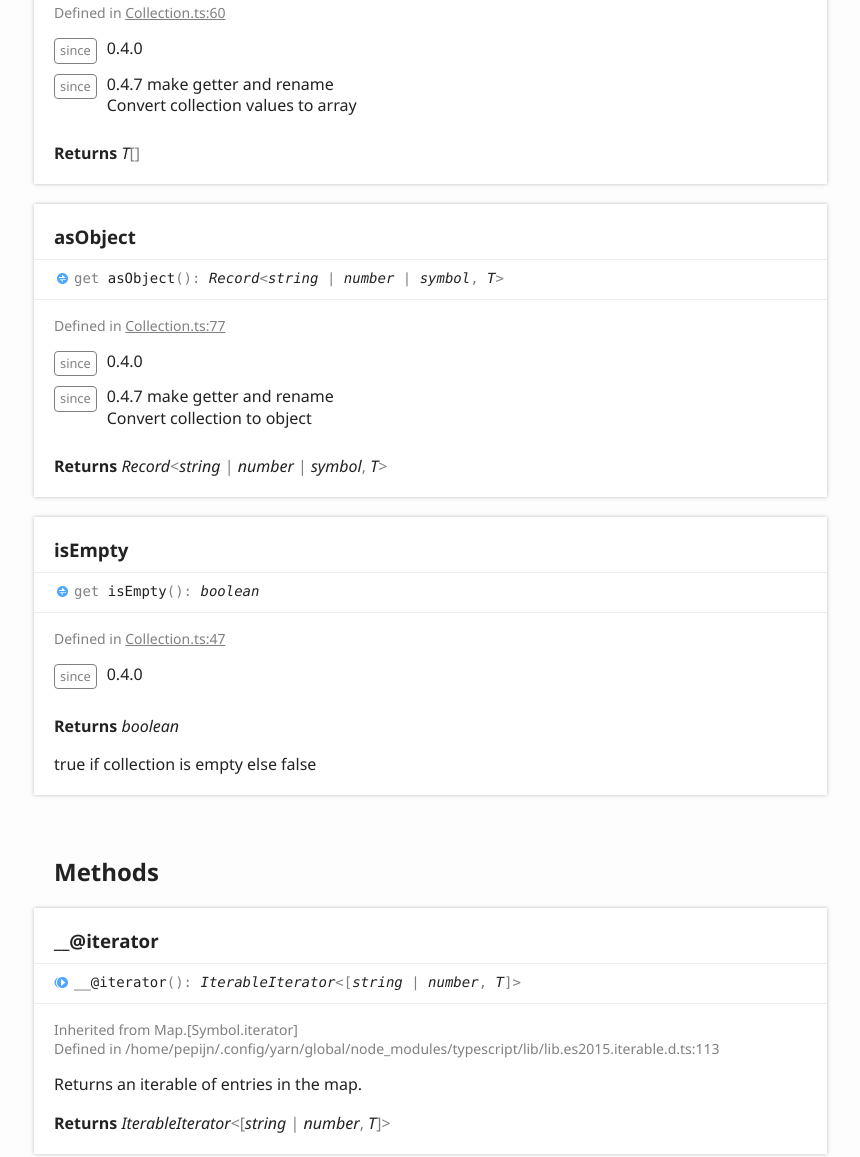
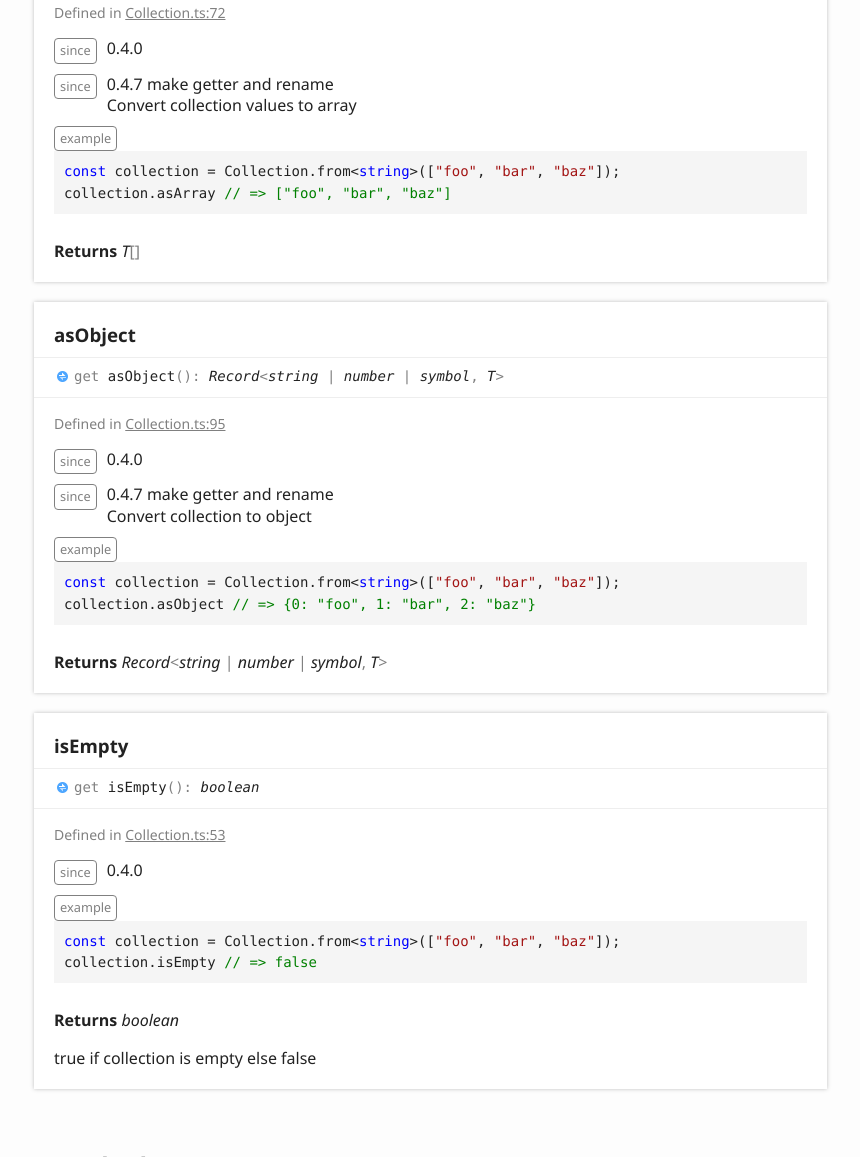
Before and after one commit to Pepijn98/Collection, a website: page docs/classes/collection.html in a window 1280 px wide. Shown: the part 2646-3803 px from the top of the page, without its empty margins (6-866 px from the left). Drawn offline with Linux system fonts and the light colour scheme.

Commit message:
Add the last couple examples

```diff
--- a/docs/classes/collection.html
+++ b/docs/classes/collection.html
@@ -154,7 +154,7 @@
 						<li class="tsd-description">
 							<aside class="tsd-sources">
 								<ul>
-									<li>Defined in <a href="https://github.com/KurozeroPB/ts-collection/blob/1c36846/src/Collection.ts#L10">Collection.ts:10</a></li>
+									<li>Defined in <a href="https://github.com/KurozeroPB/ts-collection/blob/751362e/src/Collection.ts#L10">Collection.ts:10</a></li>
 								</ul>
 							</aside>
 							<div class="tsd-comment tsd-typography">
@@ -230,7 +230,7 @@
 						<li class="tsd-description">
 							<aside class="tsd-sources">
 								<ul>
-									<li>Defined in <a href="https://github.com/KurozeroPB/ts-collection/blob/1c36846/src/Collection.ts#L60">Collection.ts:60</a></li>
+									<li>Defined in <a href="https://github.com/KurozeroPB/ts-collection/blob/751362e/src/Collection.ts#L72">Collection.ts:72</a></li>
 								</ul>
 							</aside>
 							<div class="tsd-comment tsd-typography">
@@ -241,6 +241,10 @@
 									<dt>since</dt>
 									<dd><p>0.4.7 make getter and rename</p>
 										<p>Convert collection values to array</p>
+									</dd>
+									<dt>example</dt>
+									<dd><pre><code class="language-ts"><span class="hljs-keyword">const</span> collection = Collection.from&lt;<span class="hljs-built_in">string</span>&gt;([<span class="hljs-string">"foo"</span>, <span class="hljs-string">"bar"</span>, <span class="hljs-string">"baz"</span>]);
+collection.asArray <span class="hljs-comment">// =&gt; ["foo", "bar", "baz"]</span></code></pre>
 									</dd>
 								</dl>
 							</div>
@@ -258,7 +262,7 @@
 						<li class="tsd-description">
 							<aside class="tsd-sources">
 								<ul>
-									<li>Defined in <a href="https://github.com/KurozeroPB/ts-collection/blob/1c36846/src/Collection.ts#L77">Collection.ts:77</a></li>
+									<li>Defined in <a href="https://github.com/KurozeroPB/ts-collection/blob/751362e/src/Collection.ts#L95">Collection.ts:95</a></li>
 								</ul>
 							</aside>
 							<div class="tsd-comment tsd-typography">
@@ -269,6 +273,10 @@
 									<dt>since</dt>
 									<dd><p>0.4.7 make getter and rename</p>
 										<p>Convert collection to object</p>
+									</dd>
+									<dt>example</dt>
+									<dd><pre><code class="language-ts"><span class="hljs-keyword">const</span> collection = Collection.from&lt;<span class="hljs-built_in">string</span>&gt;([<span class="hljs-string">"foo"</span>, <span class="hljs-string">"bar"</span>, <span class="hljs-string">"baz"</span>]);
+collection.asObject <span class="hljs-comment">// =&gt; {0: "foo", 1: "bar", 2: "baz"}</span></code></pre>
 									</dd>
 								</dl>
 							</div>
@@ -286,13 +294,17 @@
 						<li class="tsd-description">
 							<aside class="tsd-sources">
 								<ul>
-									<li>Defined in <a href="https://github.com/KurozeroPB/ts-collection/blob/1c36846/src/Collection.ts#L47">Collection.ts:47</a></li>
+									<li>Defined in <a href="https://github.com/KurozeroPB/ts-collection/blob/751362e/src/Collection.ts#L53">Collection.ts:53</a></li>
 								</ul>
 							</aside>
 							<div class="tsd-comment tsd-typography">
 								<dl class="tsd-comment-tags">
 									<dt>since</dt>
 									<dd><p>0.4.0</p>
+									</dd>
+									<dt>example</dt>
+									<dd><pre><code class="language-ts"><span class="hljs-keyword">const</span> collection = Collection.from&lt;<span class="hljs-built_in">string</span>&gt;([<span class="hljs-string">"foo"</span>, <span class="hljs-string">"bar"</span>, <span class="hljs-string">"baz"</span>]);
+collection.isEmpty <span class="hljs-comment">// =&gt; false</span></code></pre>
 									</dd>
 								</dl>
 							</div>
@@ -337,7 +349,7 @@
 						<li class="tsd-description">
 							<aside class="tsd-sources">
 								<ul>
-									<li>Defined in <a href="https://github.com/KurozeroPB/ts-collection/blob/1c36846/src/Collection.ts#L168">Collection.ts:168</a></li>
+									<li>Defined in <a href="https://github.com/KurozeroPB/ts-collection/blob/751362e/src/Collection.ts#L186">Collection.ts:186</a></li>
 								</ul>
 							</aside>
 							<div class="tsd-comment tsd-typography">
@@ -379,7 +391,7 @@ collection.add(<span class="hljs-string">"foo"</span>);
 						<li class="tsd-description">
 							<aside class="tsd-sources">
 								<ul>
-									<li>Defined in <a href="https://github.com/KurozeroPB/ts-collection/blob/1c36846/src/Collection.ts#L199">Collection.ts:199</a></li>
+									<li>Defined in <a href="https://github.com/KurozeroPB/ts-collection/blob/751362e/src/Collection.ts#L217">Collection.ts:217</a></li>
 								</ul>
 							</aside>
 							<div class="tsd-comment tsd-typography">
@@ -429,7 +441,7 @@ collection.addMany({ <span class="hljs-string">"foo"</span>: <span class="hljs-s
 						<li class="tsd-description">
 							<aside class="tsd-sources">
 								<ul>
-									<li>Defined in <a href="https://github.com/KurozeroPB/ts-collection/blob/1c36846/src/Collection.ts#L359">Collection.ts:359</a></li>
+									<li>Defined in <a href="https://github.com/KurozeroPB/ts-collection/blob/751362e/src/Collection.ts#L389">Collection.ts:389</a></li>
 								</ul>
 							</aside>
 							<div class="tsd-comment tsd-typography">
@@ -468,7 +480,7 @@ collection.addMany({ <span class="hljs-string">"foo"</span>: <span class="hljs-s
 						<li class="tsd-description">
 							<aside class="tsd-sources">
 								<ul>
-									<li>Defined in <a href="https://github.com/KurozeroPB/ts-collection/blob/1c36846/src/Collection.ts#L384">Collection.ts:384</a></li>
+									<li>Defined in <a href="https://github.com/KurozeroPB/ts-collection/blob/751362e/src/Collection.ts#L414">Collection.ts:414</a></li>
 								</ul>
 							</aside>
 							<div class="tsd-comment tsd-typography">
@@ -525,7 +537,7 @@ collection.addMany({ <span class="hljs-string">"foo"</span>: <span class="hljs-s
 						<li class="tsd-description">
 							<aside class="tsd-sources">
 								<ul>
-									<li>Defined in <a href="https://github.com/KurozeroPB/ts-collection/blob/1c36846/src/Collection.ts#L411">Collection.ts:411</a></li>
+									<li>Defined in <a href="https://github.com/KurozeroPB/ts-collection/blob/751362e/src/Collection.ts#L441">Collection.ts:441</a></li>
 								</ul>
 							</aside>
 							<div class="tsd-comment tsd-typography">
@@ -565,7 +577,7 @@ collection.addMany({ <span class="hljs-string">"foo"</span>: <span class="hljs-s
 						<li class="tsd-description">
 							<aside class="tsd-sources">
 								<ul>
-									<li>Defined in <a href="https://github.com/KurozeroPB/ts-collection/blob/1c36846/src/Collection.ts#L435">Collection.ts:435</a></li>
+									<li>Defined in <a href="https://github.com/KurozeroPB/ts-collection/blob/751362e/src/Collection.ts#L465">Collection.ts:465</a></li>
 								</ul>
 							</aside>
 							<div class="tsd-comment tsd-typography">
@@ -606,7 +618,7 @@ collection.addMany({ <span class="hljs-string">"foo"</span>: <span class="hljs-s
 						<li class="tsd-description">
 							<aside class="tsd-sources">
 								<ul>
-									<li>Defined in <a href="https://github.com/KurozeroPB/ts-collection/blob/1c36846/src/Collection.ts#L460">Collection.ts:460</a></li>
+									<li>Defined in <a href="https://github.com/KurozeroPB/ts-collection/blob/751362e/src/Collection.ts#L490">Collection.ts:490</a></li>
 								</ul>
 							</aside>
 							<div class="tsd-comment tsd-typography">
@@ -692,7 +704,7 @@ collection.addMany({ <span class="hljs-string">"foo"</span>: <span class="hljs-s
 						<li class="tsd-description">
 							<aside class="tsd-sources">
 								<ul>
-									<li>Defined in <a href="https://github.com/KurozeroPB/ts-collection/blob/1c36846/src/Collection.ts#L255">Collection.ts:255</a></li>
+									<li>Defined in <a href="https://github.com/KurozeroPB/ts-collection/blob/751362e/src/Collection.ts#L273">Collection.ts:273</a></li>
 								</ul>
 							</aside>
 							<div class="tsd-comment tsd-typography">
@@ -735,7 +747,7 @@ collection.filter(<span class="hljs-function">(<span class="hljs-params">item</s
 						<li class="tsd-description">
 							<aside class="tsd-sources">
 								<ul>
-									<li>Defined in <a href="https://github.com/KurozeroPB/ts-collection/blob/1c36846/src/Collection.ts#L230">Collection.ts:230</a></li>
+									<li>Defined in <a href="https://github.com/KurozeroPB/ts-collection/blob/751362e/src/Collection.ts#L248">Collection.ts:248</a></li>
 								</ul>
 							</aside>
 							<div class="tsd-comment tsd-typography">
@@ -903,7 +915,7 @@ collection.find(<span class="hljs-function">(<span class="hljs-params">item</spa
 						<li class="tsd-description">
 							<aside class="tsd-sources">
 								<ul>
-									<li>Defined in <a href="https://github.com/KurozeroPB/ts-collection/blob/1c36846/src/Collection.ts#L283">Collection.ts:283</a></li>
+									<li>Defined in <a href="https://github.com/KurozeroPB/ts-collection/blob/751362e/src/Collection.ts#L301">Collection.ts:301</a></li>
 								</ul>
 							</aside>
 							<div class="tsd-comment tsd-typography">
@@ -978,7 +990,7 @@ collection.map(<span class="hljs-function">(<span class="hljs-params">v</span>)
 						<li class="tsd-description">
 							<aside class="tsd-sources">
 								<ul>
-									<li>Defined in <a href="https://github.com/KurozeroPB/ts-collection/blob/1c36846/src/Collection.ts#L313">Collection.ts:313</a></li>
+									<li>Defined in <a href="https://github.com/KurozeroPB/ts-collection/blob/751362e/src/Collection.ts#L331">Collection.ts:331</a></li>
 								</ul>
 							</aside>
 							<div class="tsd-comment tsd-typography">
@@ -1024,7 +1036,7 @@ col1.merge(col2);
 						<li class="tsd-description">
 							<aside class="tsd-sources">
 								<ul>
-									<li>Defined in <a href="https://github.com/KurozeroPB/ts-collection/blob/1c36846/src/Collection.ts#L331">Collection.ts:331</a></li>
+									<li>Defined in <a href="https://github.com/KurozeroPB/ts-collection/blob/751362e/src/Collection.ts#L355">Collection.ts:355</a></li>
 								</ul>
 							</aside>
 							<div class="tsd-comment tsd-typography">
@@ -1032,6 +1044,10 @@ col1.merge(col2);
 									<dt>since</dt>
 									<dd><p>0.1.0</p>
 										<p>Returns a random Object from the Collection or undefined if the Collection is empty</p>
+									</dd>
+									<dt>example</dt>
+									<dd><pre><code class="language-ts"><span class="hljs-keyword">const</span> collection = Collection.from&lt;<span class="hljs-built_in">string</span>&gt;([<span class="hljs-string">"foo"</span>, <span class="hljs-string">"bar"</span>, <span class="hljs-string">"baz"</span>]);
+collection.random(); <span class="hljs-comment">// =&gt; will return 1 of foo, bar or baz</span></code></pre>
 									</dd>
 								</dl>
 							</div>
@@ -1080,13 +1096,17 @@ col1.merge(col2);
 						<li class="tsd-description">
 							<aside class="tsd-sources">
 								<ul>
-									<li>Defined in <a href="https://github.com/KurozeroPB/ts-collection/blob/1c36846/src/Collection.ts#L339">Collection.ts:339</a></li>
+									<li>Defined in <a href="https://github.com/KurozeroPB/ts-collection/blob/751362e/src/Collection.ts#L369">Collection.ts:369</a></li>
 								</ul>
 							</aside>
 							<div class="tsd-comment tsd-typography">
 								<dl class="tsd-comment-tags">
 									<dt>since</dt>
 									<dd><p>0.1.0</p>
+									</dd>
+									<dt>example</dt>
+									<dd><pre><code class="language-ts"><span class="hljs-keyword">const</span> collection = <span class="hljs-keyword">new</span> Collection&lt;<span class="hljs-built_in">string</span>&gt;(<span class="hljs-built_in">String</span>, [<span class="hljs-string">"foo"</span>, <span class="hljs-string">"bar"</span>, <span class="hljs-string">"baz"</span>]);
+collection.toString(); <span class="hljs-comment">// =&gt; [Collection&lt;String&gt;]</span></code></pre>
 									</dd>
 								</dl>
 							</div>
@@ -1127,7 +1147,7 @@ col1.merge(col2);
 						<li class="tsd-description">
 							<aside class="tsd-sources">
 								<ul>
-									<li>Defined in <a href="https://github.com/KurozeroPB/ts-collection/blob/1c36846/src/Collection.ts#L105">Collection.ts:105</a></li>
+									<li>Defined in <a href="https://github.com/KurozeroPB/ts-collection/blob/751362e/src/Collection.ts#L123">Collection.ts:123</a></li>
 								</ul>
 							</aside>
 							<div class="tsd-comment tsd-typography">
@@ -1179,7 +1199,7 @@ col1.merge(col2);
 						<li class="tsd-description">
 							<aside class="tsd-sources">
 								<ul>
-									<li>Defined in <a href="https://github.com/KurozeroPB/ts-collection/blob/1c36846/src/Collection.ts#L141">Collection.ts:141</a></li>
+									<li>Defined in <a href="https://github.com/KurozeroPB/ts-collection/blob/751362e/src/Collection.ts#L159">Collection.ts:159</a></li>
 								</ul>
 							</aside>
 							<div class="tsd-comment tsd-typography">
```
Also changed, not shown: docs/index.html (+17 -22 lines), src/Collection.ts (+30 -0 lines).
